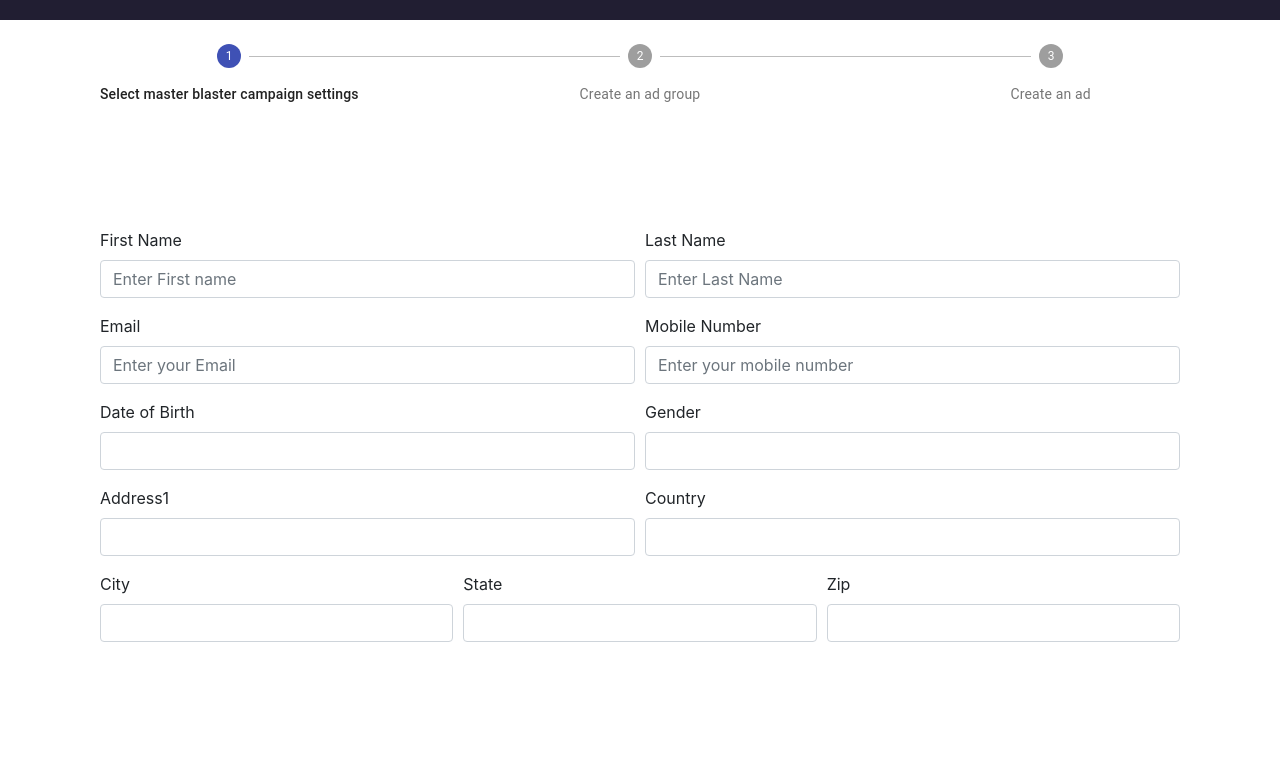
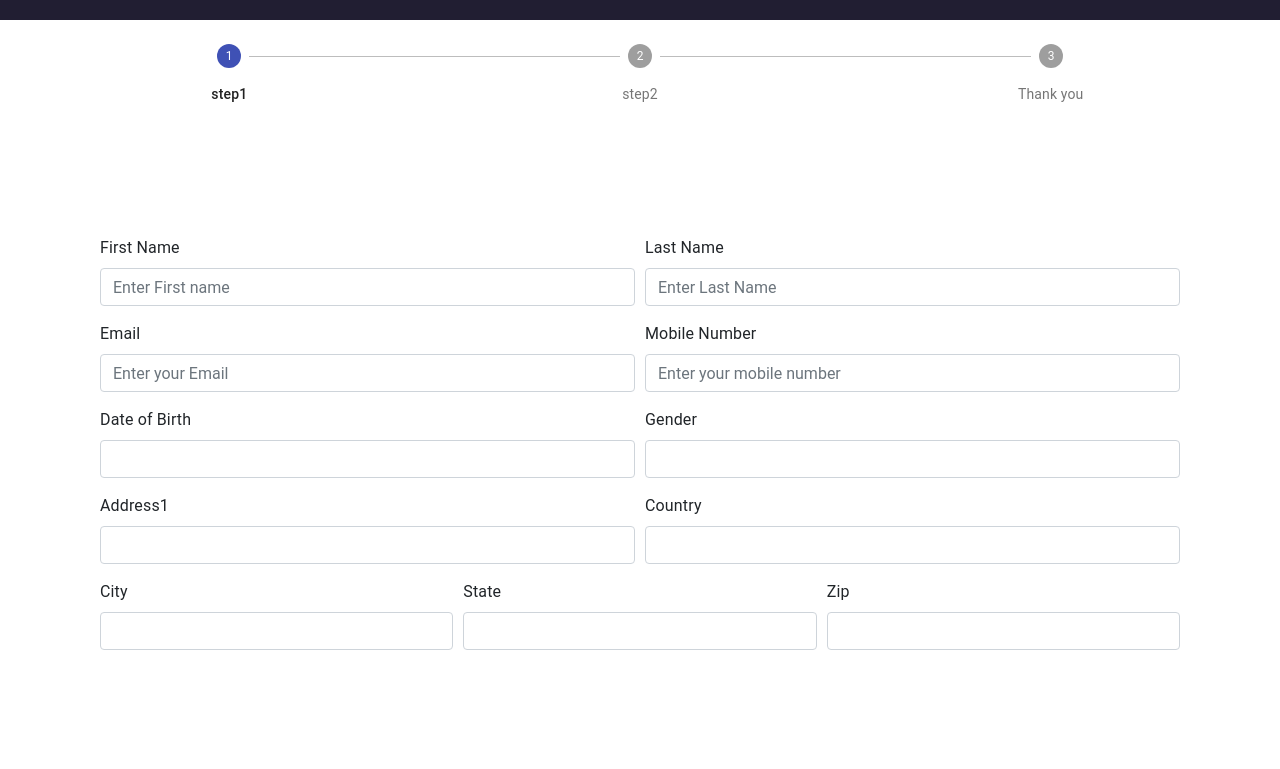
Before and after one commit to sojib-bd/power-x-gym, a React (Create React App) app: page /membership in a window 1280 px wide. Shown: the part 480-1249 px from the top of the page. Built offline with nearby package versions, Linux system fonts and the light colour scheme; grey boxes are pictures that could not be loaded.

Commit message:
still on the form

```diff
--- a/src/Components/Stepper/Stepper.js
+++ b/src/Components/Stepper/Stepper.js
@@ -23,17 +23,17 @@ const useStyles = makeStyles((theme: Theme) =>
 );
 
 function getSteps() {
-    return ['Select master blaster campaign settings', 'Create an ad group', 'Create an ad'];
+    return ['step1', 'step2', 'Thank you'];
 }
 
 function getStepContent(stepIndex: number) {
     switch (stepIndex) {
         case 0:
-            return 'Select campaign settings...';
+            return <MembershipForm/>
         case 1:
-            return 'What is an ad group anyways?';
+            return <MembershipForm/>
         case 2:
-            return 'This is the bit I really care about!';
+            return <MembershipForm/>;
         default:
             return 'Unknown stepIndex';
     }
@@ -65,7 +65,7 @@ export default function HorizontalLabelPositionBelowStepper() {
                     </Step>
                 ))}
             </Stepper>
-            <MembershipForm />
+            {/* <MembershipForm /> */}
             <div>
                 {activeStep === steps.length ? (
                     <div>
```
